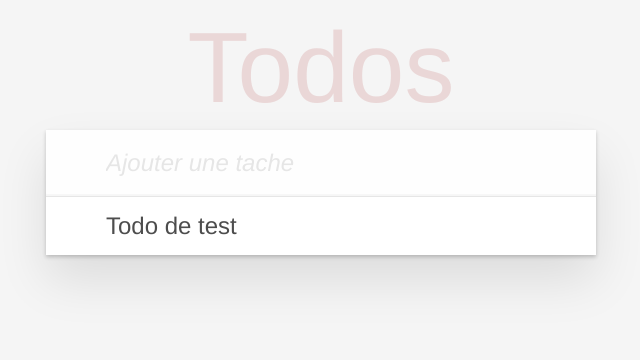
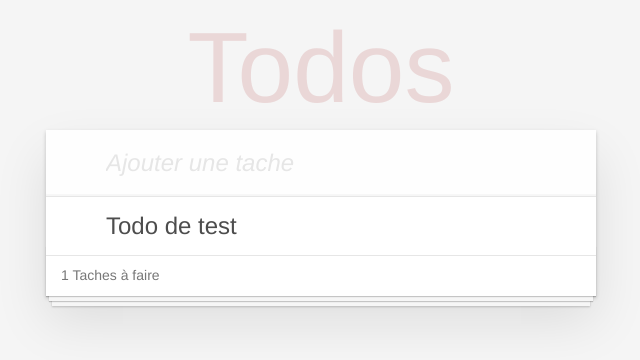
Before and after one commit to jesikaAz/Todo, a Vue app: page /#/ in a window 1280 px wide. Shown: the top 360 px of the page, without its empty margins (319-959 px from the left). Built offline with nearby package versions, Linux system fonts and the light colour scheme.

Commit message:
Counter
Ajout d'un compteur pour les taches restantes

```diff
--- a/src/components/Todos.vue
+++ b/src/components/Todos.vue
@@ -16,6 +16,9 @@
             </ul>
         </div>
 
+        <footer class="footer">
+            <span class="todo-count"><strong>{{remaining}}</strong> Taches à faire </span>
+        </footer>
     </section>
 </template>
 
@@ -38,6 +41,11 @@
                 })
                 this.newTodo = ''
             }
+        },
+        computed : {
+            remaining () {
+               return this.todos.filter(todo => !todo.completed).length
+            }
         }
     }
 </script>
```
